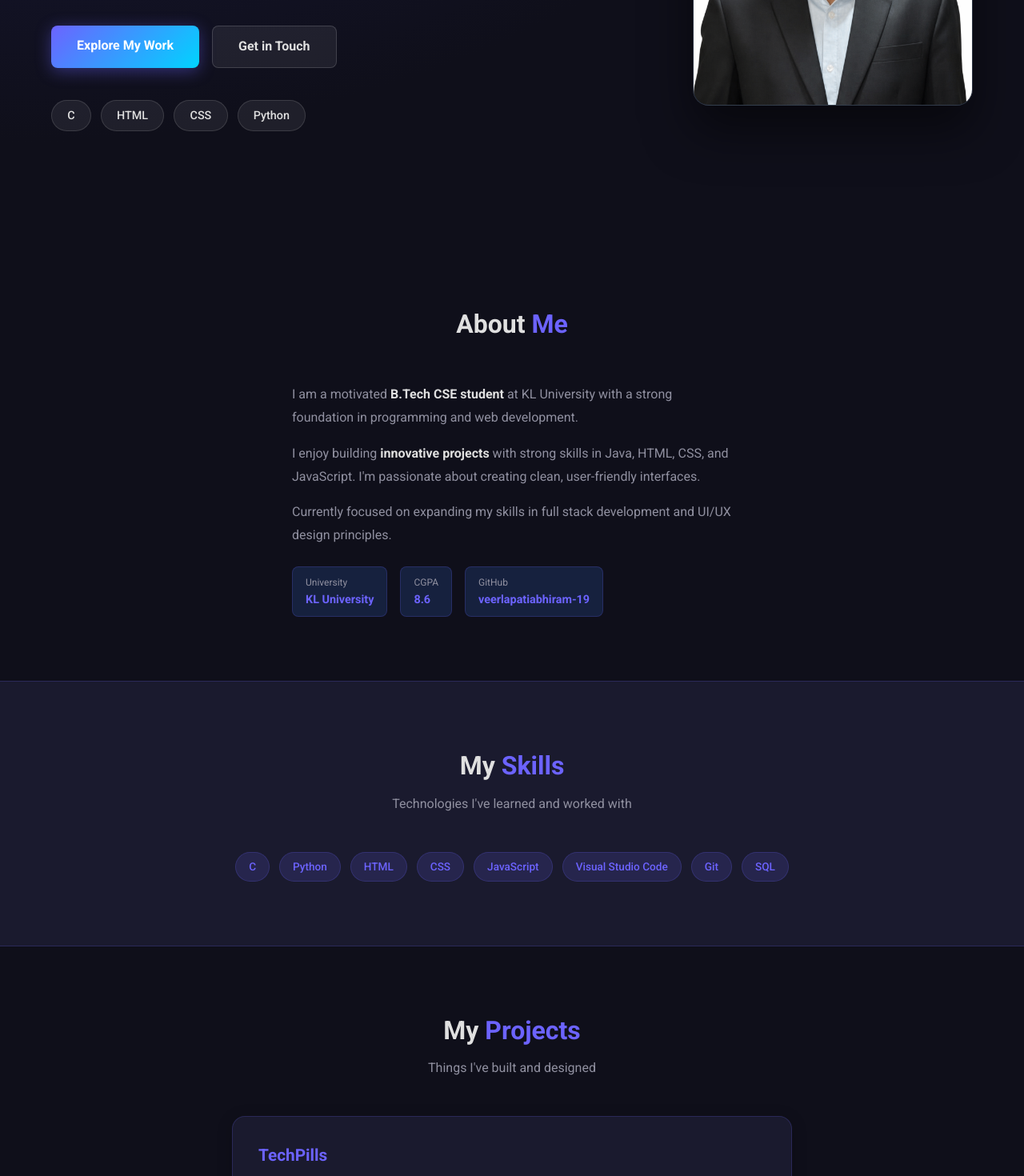
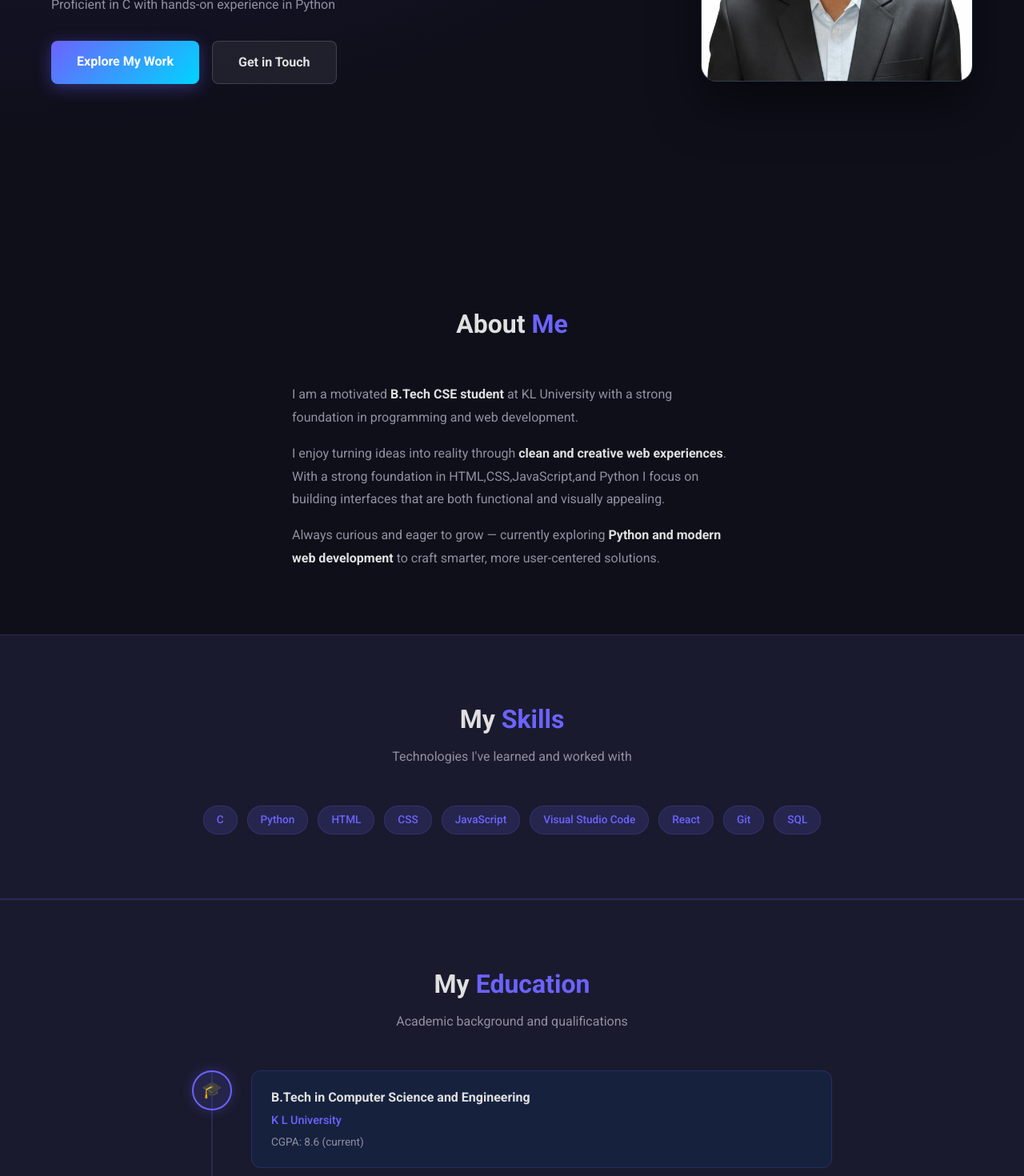
Before and after one commit to veerlapatiabhiram-19/Portfolio, a React (Vite) app: page / in a window 1280 px wide. Shown: the part 500-1970 px from the top of the page at 80% size. Built offline with nearby package versions, Linux system fonts and the light colour scheme.

Commit message:
Fourth Commit

```diff
--- a/src/App.jsx
+++ b/src/App.jsx
@@ -15,8 +15,8 @@ function App() {
       <Hero />
       <About />
       <Skills />
+      <Education />
       <Projects />
-      <Education />
       <Contact />
       <Footer />
     </>
--- a/src/components/About.jsx
+++ b/src/components/About.jsx
@@ -22,30 +22,14 @@ const About = () => {
             with a strong foundation in programming and web development.
           </p>
           <p style={{ color: 'var(--text-muted)', fontSize: '1rem', lineHeight: '1.8', marginBottom: '1rem' }}>
-            I enjoy building <strong style={{ color: 'var(--text)' }}>innovative projects</strong> with strong skills in
-            Java, HTML, CSS, and JavaScript. I'm passionate about creating clean, user-friendly interfaces.
+                I enjoy turning ideas into reality through <strong style={{ color: 'var(--text)' }}>clean and creative web experiences</strong>. With a strong foundation in HTML,CSS,JavaScript,and Python I focus on building interfaces that are both functional and visually appealing.
           </p>
           <p style={{ color: 'var(--text-muted)', fontSize: '1rem', lineHeight: '1.8' }}>
-            Currently focused on expanding my skills in full stack development and UI/UX design principles.
-          </p>
+            Always curious and eager to grow — currently exploring <strong style={{ color: 'var(--text)' }}>Python and modern web development</strong> to craft smarter, more user-centered solutions.
+           </p>
 
-          <div style={{ display: 'flex', gap: '1rem', marginTop: '1.5rem', flexWrap: 'wrap' }}>
-            {[
-              { label: 'University', value: 'KL University' },
-              { label: 'CGPA', value: '8.6' },
-              { label: 'GitHub', value: 'veerlapatiabhiram-19' },
-            ].map(item => (
-              <div key={item.label} style={{
-                background: 'var(--bg-card2)', borderRadius: '8px',
-                padding: '0.6rem 1rem', border: '1px solid var(--border)'
-              }}>
-                <p style={{ fontSize: '0.75rem', color: 'var(--text-muted)' }}>{item.label}</p>
-                <p style={{ fontSize: '0.9rem', fontWeight: 600, color: 'var(--primary)' }}>{item.value}</p>
-              </div>
-            ))}
           </div>
         </div>
-      </div>
     </section>
   )
 }
--- a/src/components/Education.jsx
+++ b/src/components/Education.jsx
@@ -18,7 +18,7 @@ const education = [
   {
     degree: 'SSC (Class 10)',
     institution: 'Shastra High School',
-    score: '',
+    score: 'CGPA: 9.5',
     icon: '🏫',
     color: '#ff6b6b'
   },
--- a/src/components/Footer.jsx
+++ b/src/components/Footer.jsx
@@ -11,21 +11,10 @@ const Footer = () => {
       <p style={{ color: 'var(--text-muted)', fontSize: '0.9rem' }}>
         © {new Date().getFullYear()} <span style={{ color: 'var(--primary)', fontWeight: 600 }}>Veerlapati Abhiram</span>. All rights reserved.
       </p>
-      <p style={{ color: 'var(--text-muted)', fontSize: '0.8rem', marginTop: '0.4rem' }}>
-        Built with React + Vite · Deployed on Vercel
-      </p>
-      <div style={{ display: 'flex', gap: '1.5rem', justifyContent: 'center', marginTop: '1rem' }}>
-        <a href="https://github.com/veerlapatiabhiram-19" target="_blank" rel="noopener noreferrer"
-          style={{ color: 'var(--text-muted)', fontSize: '0.85rem', transition: 'color 0.2s' }}
-          onMouseEnter={e => e.target.style.color = 'var(--primary)'}
-          onMouseLeave={e => e.target.style.color = 'var(--text-muted)'}
-        >GitHub ↗</a>
-        <a href="#home"
-          style={{ color: 'var(--text-muted)', fontSize: '0.85rem', transition: 'color 0.2s' }}
-          onMouseEnter={e => e.target.style.color = 'var(--primary)'}
-          onMouseLeave={e => e.target.style.color = 'var(--text-muted)'}
-        >Back to Top ↑</a>
-      </div>
+
+
+
+
     </footer>
   )
 }
--- a/src/components/Hero.jsx
+++ b/src/components/Hero.jsx
@@ -41,15 +41,10 @@ const Hero = () => {
             Get in Touch
           </a>
         </div>
-        <div style={{ display: 'flex', gap: '0.75rem', flexWrap: 'wrap' }}>
-          {['C', 'HTML', 'CSS', 'Python'].map(tag => (
-            <span key={tag} style={{ padding: '0.45rem 1.2rem', background: 'rgba(255,255,255,0.07)', border: '1px solid rgba(255,255,255,0.12)', borderRadius: '999px', fontSize: '0.9rem', color: 'var(--text)', fontWeight: 500 }}>{tag}</span>
-          ))}
-        </div>
       </div>
 
       {/* RIGHT SIDE — Photo Only */}
-      <div style={{ flexShrink: 0, width: '350px', height: '400px', background: 'linear-gradient(160deg, #1e2a3a, #111827)', border: '1px solid rgba(255,255,255,0.1)', borderRadius: '20px', overflow: 'hidden', boxShadow: '0 30px 60px rgba(0,0,0,0.5)' }}>
+      <div style={{ flexShrink: 0, width: '340px', height: '340px', background: 'linear-gradient(160deg, #1e2a3a, #111827)', border: '1px solid rgba(255,255,255,0.1)', borderRadius: '20px', overflow: 'hidden', boxShadow: '0 30px 60px rgba(0,0,0,0.5)' }}>
         <img src="/Abhiram.png" alt="Veerlapati Abhiram" style={{ width: '100%', height: '100%', objectFit: 'cover', objectPosition: 'top' }} />
       </div>
 
--- a/src/components/Skills.jsx
+++ b/src/components/Skills.jsx
@@ -11,7 +11,7 @@ const Skills = () => {
           Technologies I've learned and worked with
         </p>
         <div style={{ display: 'flex', flexWrap: 'wrap', gap: '0.75rem', justifyContent: 'center' }}>
-          {['C', 'Python', 'HTML', 'CSS', 'JavaScript', 'Visual Studio Code', 'Git','SQL'].map(tag => (
+          {['C', 'Python', 'HTML', 'CSS', 'JavaScript', 'Visual Studio Code', 'React','Git','SQL'].map(tag => (
             <span key={tag} style={{ padding: '0.4rem 1rem', background: 'rgba(108,99,255,0.15)', border: '1px solid var(--border)', borderRadius: '999px', fontSize: '0.85rem', color: 'var(--primary)', fontWeight: 500 }}>{tag}</span>
           ))}
         </div>
```
